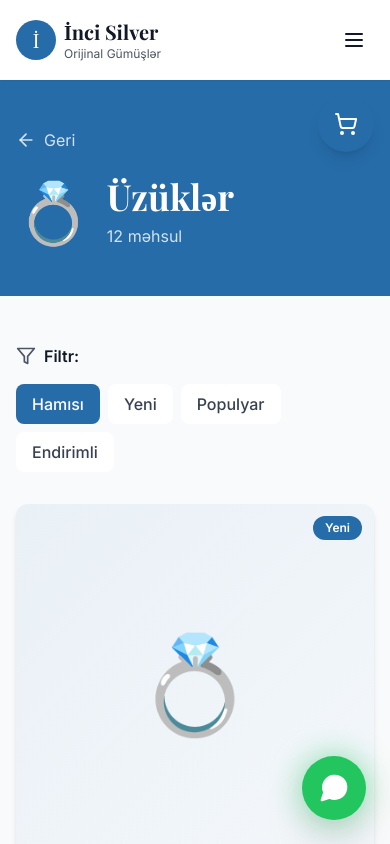
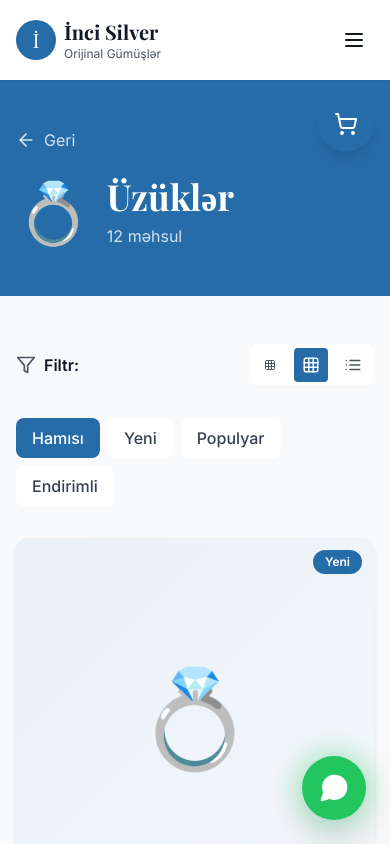
Before and after one commit to yxm011/inci-silver, a React (Vite) app: page /catalog in a window 390 px wide. Shown: the top 844 px of the page. Built offline with nearby package versions, Linux system fonts and the light colour scheme.

Commit message:
Add grid view toggle functionality to catalog
- Add three view modes: compact (2+ columns), default, and wide (2 columns)
- Add toggle buttons with Grid and List icons
- Implement responsive grid classes for each view mode
- Improve user experience with view preferences

```diff
--- a/src/pages/Catalog.jsx
+++ b/src/pages/Catalog.jsx
@@ -1,12 +1,13 @@
 import React, { useState, useEffect } from 'react'
 import { useSearchParams, Link } from 'react-router-dom'
-import { ArrowLeft, Filter, ShoppingCart } from 'lucide-react'
+import { ArrowLeft, Filter, ShoppingCart, Grid, List } from 'lucide-react'
 import { useCart } from '../context/CartContext'
 
 const Catalog = () => {
   const [searchParams] = useSearchParams()
   const category = searchParams.get('category') || 'uzukler'
   const [selectedFilter, setSelectedFilter] = useState('all')
+  const [gridView, setGridView] = useState('default') // 'compact', 'default', 'wide'
   const { addToCart } = useCart()
 
   useEffect(() => {
@@ -96,6 +97,17 @@ const Catalog = () => {
       category: currentCategory.title
     })
   }
+
+  const getGridClasses = () => {
+    switch (gridView) {
+      case 'compact':
+        return 'grid-cols-2 sm:grid-cols-3 lg:grid-cols-4 xl:grid-cols-6'
+      case 'wide':
+        return 'grid-cols-1 sm:grid-cols-2 lg:grid-cols-2 xl:grid-cols-3'
+      default:
+        return 'grid-cols-1 sm:grid-cols-2 lg:grid-cols-3 xl:grid-cols-4'
+    }
+  }
   const filters = ['all', 'yeni', 'populyar', 'endirim']
   const filterLabels = {
     all: 'Hamısı',
@@ -137,7 +149,46 @@ const Catalog = () => {
             <span className="font-semibold text-gray-900">Filtr:</span>
           </div>
 
-          <div className="flex flex-wrap gap-2">
+          <div className="flex items-center space-x-4">
+            <div className="flex items-center space-x-2 bg-white rounded-lg p-1 shadow-sm">
+              <button
+                onClick={() => setGridView('compact')}
+                className={`p-2 rounded transition ${
+                  gridView === 'compact'
+                    ? 'bg-primary text-white'
+                    : 'text-gray-600 hover:text-gray-900'
+                }`}
+                title="Sıx baxış (2+ sütun)"
+              >
+                <Grid size={16} className="scale-75" />
+              </button>
+              <button
+                onClick={() => setGridView('default')}
+                className={`p-2 rounded transition ${
+                  gridView === 'default'
+                    ? 'bg-primary text-white'
+                    : 'text-gray-600 hover:text-gray-900'
+                }`}
+                title="Standart baxış"
+              >
+                <Grid size={18} />
+              </button>
+              <button
+                onClick={() => setGridView('wide')}
+                className={`p-2 rounded transition ${
+                  gridView === 'wide'
+                    ? 'bg-primary text-white'
+                    : 'text-gray-600 hover:text-gray-900'
+                }`}
+                title="Geniş baxış (2 sütun)"
+              >
+                <List size={18} />
+              </button>
+            </div>
+          </div>
+        </div>
+
+        <div className="flex flex-wrap gap-2 mb-8">
           {filters.map((filter) => (
             <button
               key={filter}
@@ -152,9 +203,8 @@ const Catalog = () => {
             </button>
           ))}
         </div>
-        </div>
 
-        <div className="grid grid-cols-1 sm:grid-cols-2 lg:grid-cols-3 xl:grid-cols-4 gap-6">
+        <div className={`grid ${getGridClasses()} gap-6`}>
           {currentCategory.items.map((item) => (
             <div
               key={item.id}
```
Lines whose indentation alone changed are shown as unchanged.
